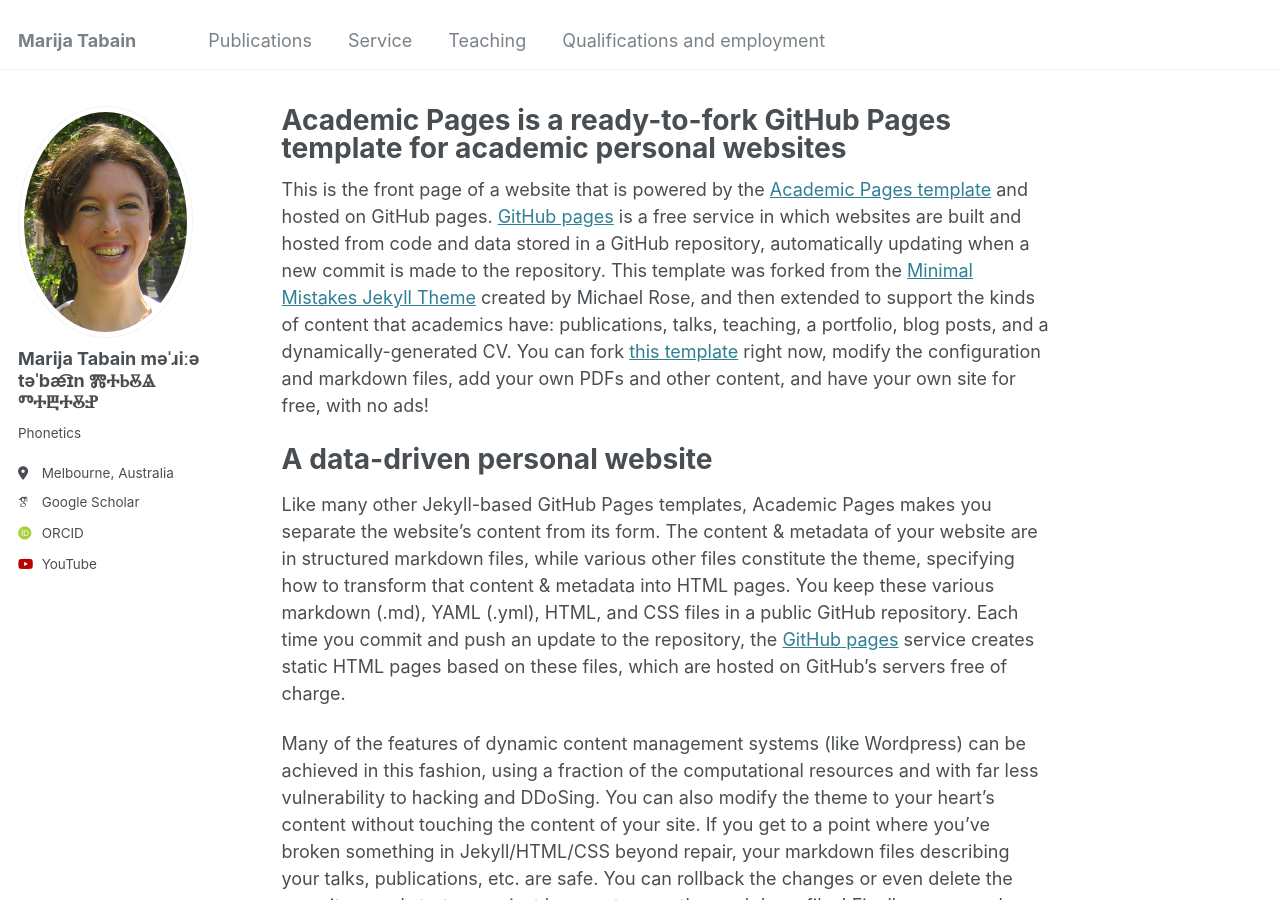
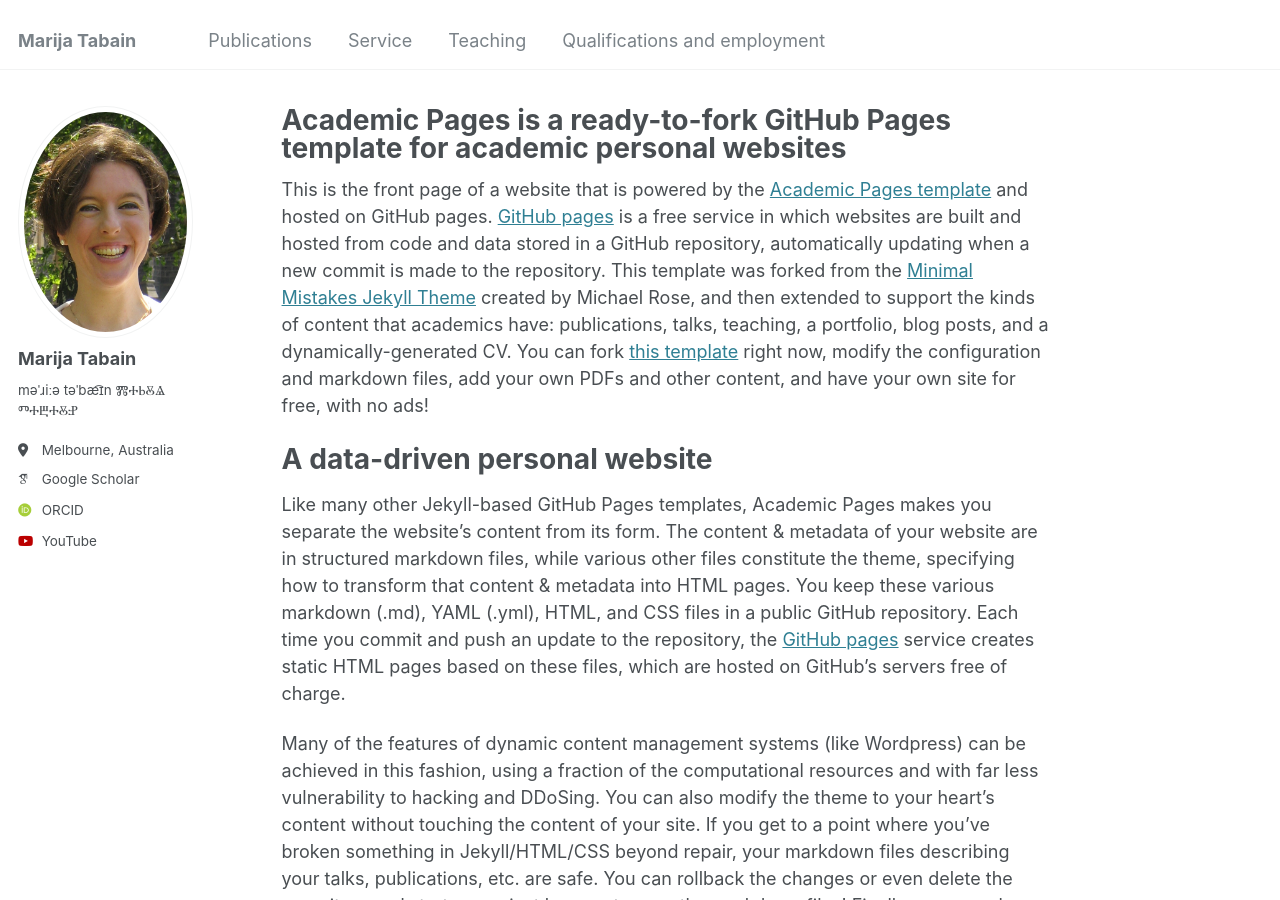
Before and after one commit to marijatabain/marijatabain.github.io, a Jekyll site: the page built from _pages/about.md, in a window 1280 px wide and 900 px high. Built offline with Jekyll 4.4.1, drawn with Linux system fonts in a browser that asks for light colours; some web fonts are replaced.

Commit message:
Update _config.yml

```diff
--- a/_config.yml
+++ b/_config.yml
@@ -22,11 +22,11 @@ repository               : "marijatabain/marijatabain.github.io"
 author:
   # Biographic information
   avatar           : "Marija_2005.jpg"
-  name             : "Marija Tabain
-  məˈɹiːə təˈbæ͡ɪn
+  name             : "Marija Tabain"
+  pronouns         : # example: "she/her"
+  bio              : "məˈɹiːə təˈbæ͡ɪn
+
 ⰏⰀⰓⰋⰡ ⰕⰀⰁⰀⰋⰐ"
-  pronouns         : # example: "she/her"
-  bio              : "Phonetics"
   location         : "Melbourne, Australia"
   employer         : # "Red Brick University"
   uri              : # URL
```
